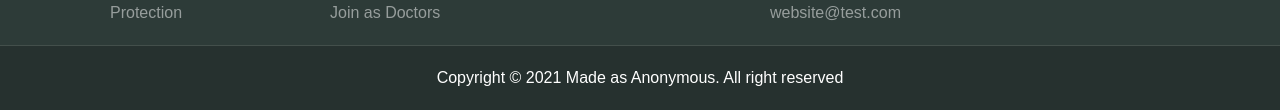
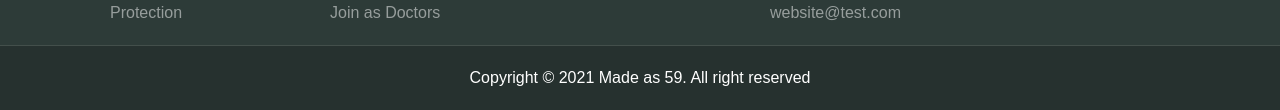
Before and after one commit to surena4/medical, a plain HTML site: page Medical.html in a window 1280 px wide. Shown: the part 4997-5107 px from the top of the page. Drawn offline with Linux system fonts and the light colour scheme.

Commit message:
Update Medical.html

```diff
--- a/Medical.html
+++ b/Medical.html
@@ -320,7 +320,7 @@
     <!-- Copyright -->
     <section id="copyright">
         <div class="container">
-            <p>Copyright © 2021 Made as Anonymous. All right reserved</p>
+            <p>Copyright © 2021 Made as 59. All right reserved</p>
         </div>
     </section>
     <!-- Up button -->
```
